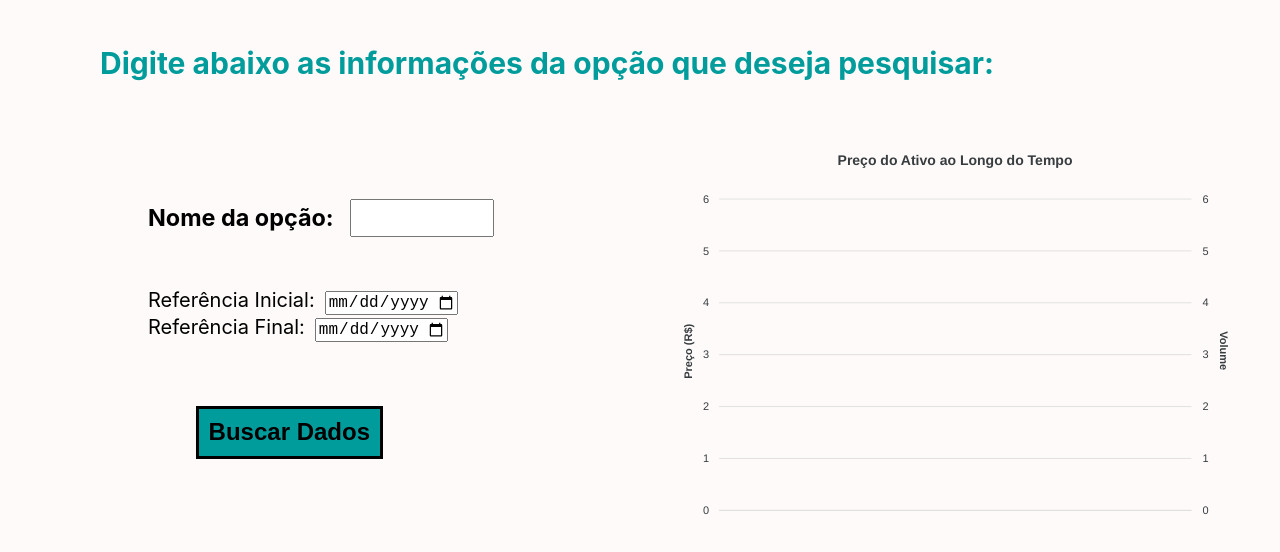
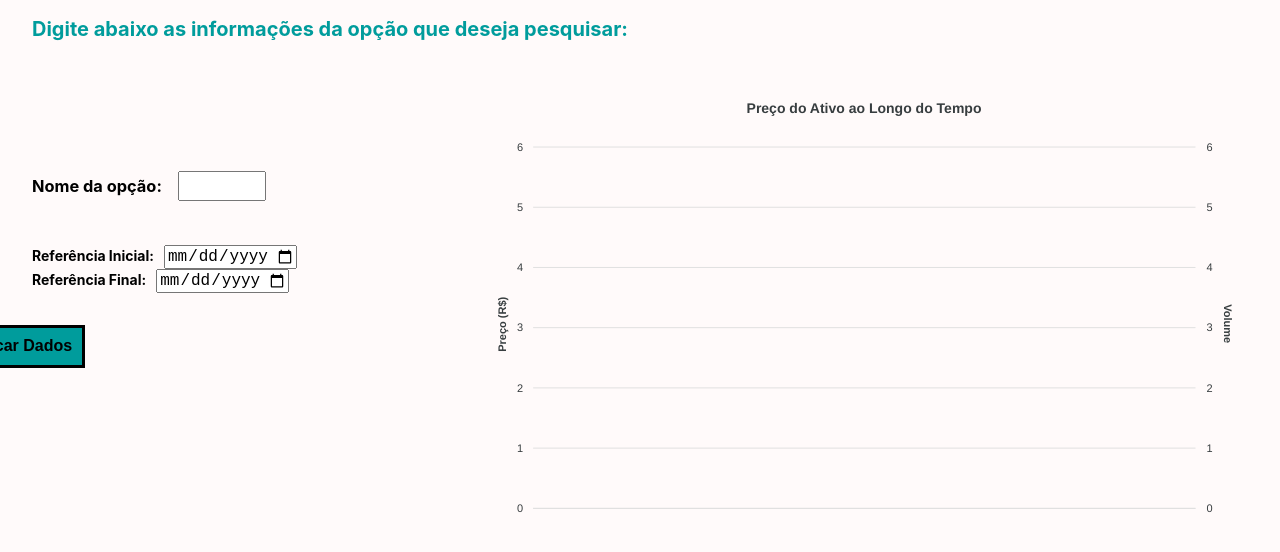
Before and after one commit to PesquisaOpcoes2024/backtest, a React (Create React App) app in the folder frontend/: page / in a window 1280 px wide. Shown: the top 552 px of the page. Built offline with nearby package versions, Linux system fonts and the light colour scheme.

Commit message:
Alterações no css da tela

```diff
--- a/frontend/src/App.css
+++ b/frontend/src/App.css
@@ -10,15 +10,14 @@ body{
   display: flex;
   justify-content: space-between;
   align-items: flex-start;
-  padding: 20px;
 }
 
 .menu_container {
   flex: 1;
-  margin-right: 20px;
 }
 
 .grafico_container {
   flex: 1;
-  padding-top: 8rem;
+  padding-top: 6rem;
+  padding-right: 1rem;
 }
--- a/frontend/src/components/Grafico/Grafico.jsx
+++ b/frontend/src/components/Grafico/Grafico.jsx
@@ -43,7 +43,7 @@ const Grafico = ({ chartData, outliersData }) => {
 
   return (
     <div id="chart">
-      <Chart options={chartOptions} series={chartSeries} type="boxPlot" height={400} />
+      <Chart options={chartOptions} series={chartSeries} type="boxPlot" height={450} width={800}/>
     </div>
   );
 };
--- a/frontend/src/components/MenuPrincipal/MenuPrincipal.css
+++ b/frontend/src/components/MenuPrincipal/MenuPrincipal.css
@@ -1,7 +1,7 @@
 .Titulo{
     color: #009c9c;
-    padding-left: 5rem;
-    font-size: 30px;
+    padding-left: 2rem;
+    font-size: 20px;
     position: absolute;
 }
 
@@ -9,9 +9,10 @@
     display: flex;
     flex-direction: column;
     justify-content: center;
-    margin-left: 8rem;
-    font-size: 20px;
+    margin-left: 2rem;
+    font-size: 14px;
     padding-top: 10rem;
+    font-weight: bold;
 }
 
 .Local_digitacao_nome {
@@ -26,8 +27,8 @@
 }
 
 .Input {
-    width: 8.5rem;
-    height: 2rem;
+    width: 5rem;
+    height: 1.5rem;
     margin-left: 1rem; /* Diminui a margem para aproximar o input do texto */
     -moz-appearance: textfield; /* Remove setas no Firefox */
 }
@@ -69,12 +70,12 @@ h5 {
 .Botao{
     display: flex;
     align-items: center;
-    margin-top: 4rem;
-    margin-left: 3rem;
+    margin-top: 2rem;
+    margin-left: -5rem;
   }
 
 .Botao_buscar{
-    font-size: 1.5rem;
+    font-size: 1rem;
     font-weight: bold;
     padding: 0.6rem;
     border: 3px solid black;
```
Also changed, not shown: frontend/src/components/Grafico/Grafico.css (deleted, +0 -7 lines).
